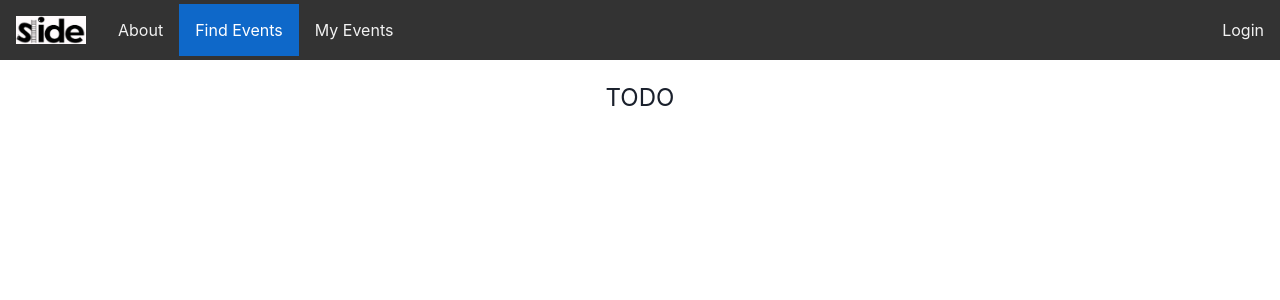
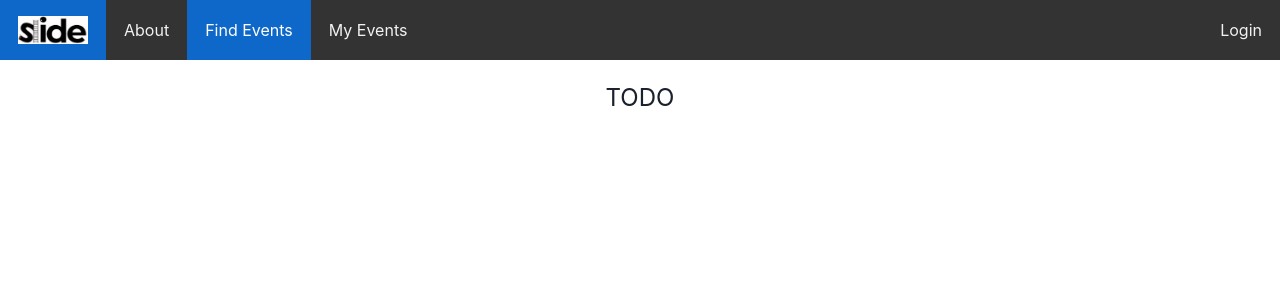
Before and after one commit to rkumraUCLA/slide, a React (Create React App) app: page /findevents in a window 1280 px wide. Shown: the top 300 px of the page. Built offline with nearby package versions, Linux system fonts and the light colour scheme.

Commit message:
fixed navbar color issue

```diff
--- a/src/App.css
+++ b/src/App.css
@@ -16,7 +16,7 @@
   display: block;
   color: #f2f2f2;
   text-align: center;
-  padding: 14px 16px;
+  padding: 18px 18px;
   text-decoration: none;
 }
 
```
